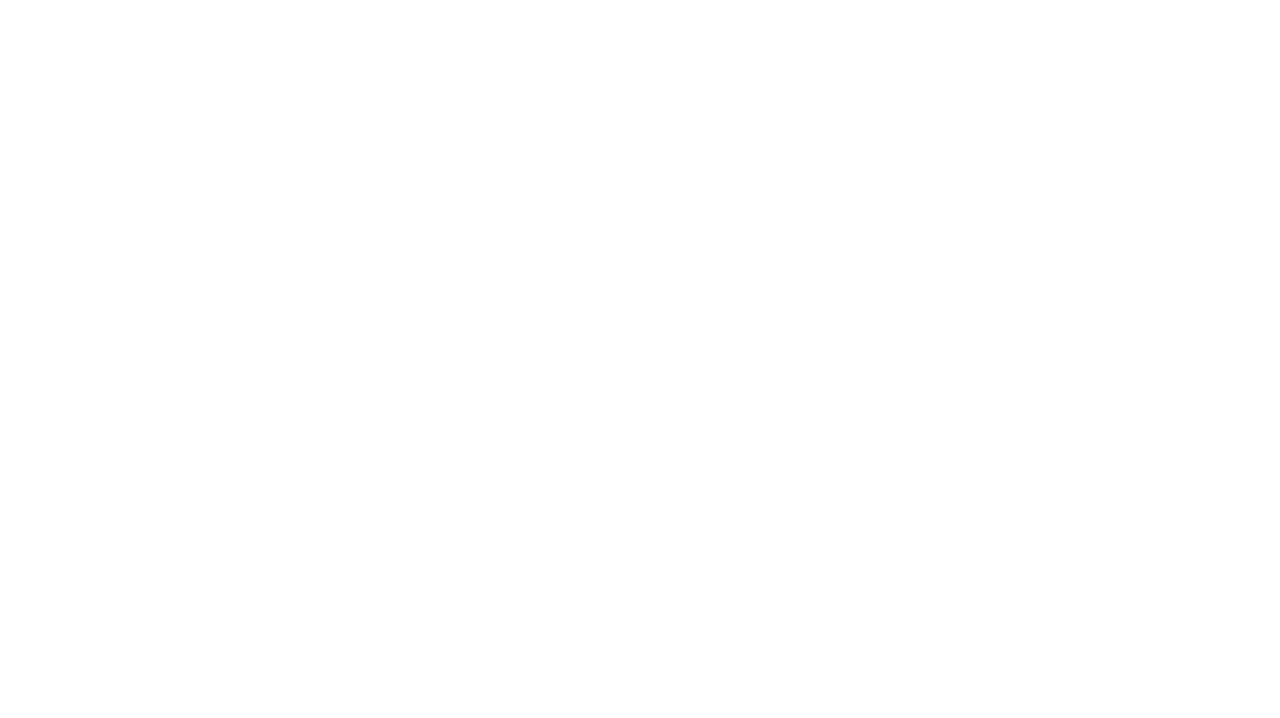
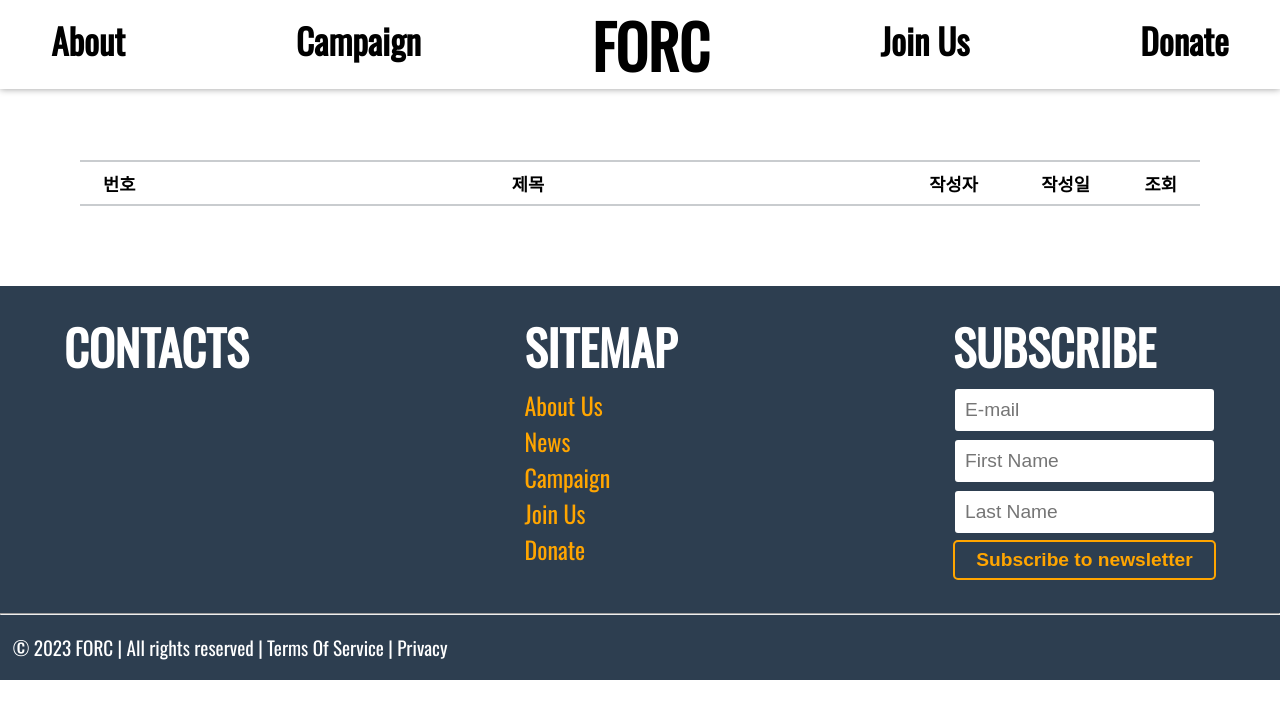
Before and after one commit to jhan756k/FORC, a React (Create React App) app: page /news in a window 1280 px wide. Before the commit this address had no page. Shown: the top 718 px of the page. Built offline with nearby package versions, Linux system fonts and the light colour scheme.

Commit message:
pagination test

```diff
--- a/src/App.js
+++ b/src/App.js
@@ -3,6 +3,7 @@ import Mainpage from "./Page/Mainpage";
 import Aboutpage from "./Page/Aboutpage";
 import Loginpage from "./Page/Loginpage";
 import Infopage from "./Page/Infopage";
+import Newspage from "./Page/Newspage";
 import { BrowserRouter, Routes, Route } from "react-router-dom";
 
 function App() {
@@ -14,6 +15,7 @@ function App() {
         <Route path="/about" element={<Aboutpage />} />
         <Route path="/join" element={<Loginpage />} />
         <Route path="/info" element={<Infopage />} />
+        <Route path="/news" element={<Newspage />} />
       </Routes>
     </BrowserRouter>
   );
--- a/src/Component/Sticknav.jsx
+++ b/src/Component/Sticknav.jsx
@@ -87,7 +87,7 @@ const Sticknav = () => {
           </div>
         </div>
       </div>
-      <style jsx>
+      <style jsx="true">
         {`
           .bnavigation ul {
             transform: translateX(${hamburgerOpen ? "0" : "100%"});
--- a/src/Page/Mainpage.jsx
+++ b/src/Page/Mainpage.jsx
@@ -87,7 +87,7 @@ const Mainpage = () => {
             />
           ))}
         </div>
-        <a href="/" className="allposts">
+        <a href="/news" className="allposts">
           모든 공지 보기
         </a>
       </div>
--- /dev/null
+++ b/src/Page/Newspage.jsx
@@ -0,0 +1,44 @@
+import React from "react";
+import { useEffect } from "react";
+import "../Style/Newspage.css";
+import Sticknav from "../Component/Sticknav";
+import Subfooter from "../Component/Subfooter";
+
+const Newspage = () => {
+  const handleScroll = () => {
+    document.querySelector(".stick").style.backgroundColor =
+      "rgba(255,255,255,1)";
+  };
+
+  useEffect(() => {
+    document.querySelector(".stick").style.backgroundColor =
+      "rgba(255,255,255,1)";
+    window.addEventListener("scroll", handleScroll, { passive: true });
+    return () => {
+      window.removeEventListener("scroll", handleScroll);
+    };
+  }, []);
+
+  return (
+    <div>
+      <Sticknav />
+
+      <div className="tablediv">
+        <table className="newstable" cellSpacing={0} cellPadding={0} border={0}>
+          <thead className="newsthead">
+            <tr>
+              <th className="newsth n1">번호</th>
+              <th className="newsth n2">제목</th>
+              <th className="newsth n3">작성자</th>
+              <th className="newsth n4">작성일</th>
+              <th className="newsth n5">조회</th>
+            </tr>
+          </thead>
+        </table>
+      </div>
+      <Subfooter />
+    </div>
+  );
+};
+
+export default Newspage;
--- /dev/null
+++ b/src/Style/Newspage.css
@@ -0,0 +1,60 @@
+.tablediv {
+  align-items: center;
+  margin-top: 10rem;
+  margin-left: 5rem;
+  margin-right: 5rem;
+  margin-bottom: 5rem;
+}
+
+.newstable {
+  border-bottom: #c9cccf solid 1px;
+  border-top: #c9cccf solid 1px;
+  justify-self: center;
+  align-self: center;
+  width: 100%;
+}
+.newsthead {
+  display: table-header-group;
+  vertical-align: middle;
+  text-align: center;
+  font-size: 1.2rem;
+  font-weight: bold;
+  align-items: center;
+  width: 100%;
+}
+
+.newsth {
+  border-bottom: #c9cccf solid 1px;
+  border-top: #c9cccf solid 1px;
+  text-align: center;
+  font-size: 1.1rem;
+  font-weight: bold;
+  padding: 8px 6px 8px 6px;
+}
+
+.n1 {
+  width: 7%;
+}
+.nan::after {
+  content: "";
+  display: inline-block;
+  color: black;
+  width: 0.05rem;
+  height: 1.4rem;
+  background-color: #c9cccf;
+  vertical-align: middle;
+  margin-left: 1rem;
+  margin-bottom: 0.25rem;
+}
+.n2 {
+  width: 66%;
+}
+.n3 {
+  width: 10%;
+}
+.n4 {
+  width: 10%;
+}
+.n5 {
+  width: 7%;
+}
```
